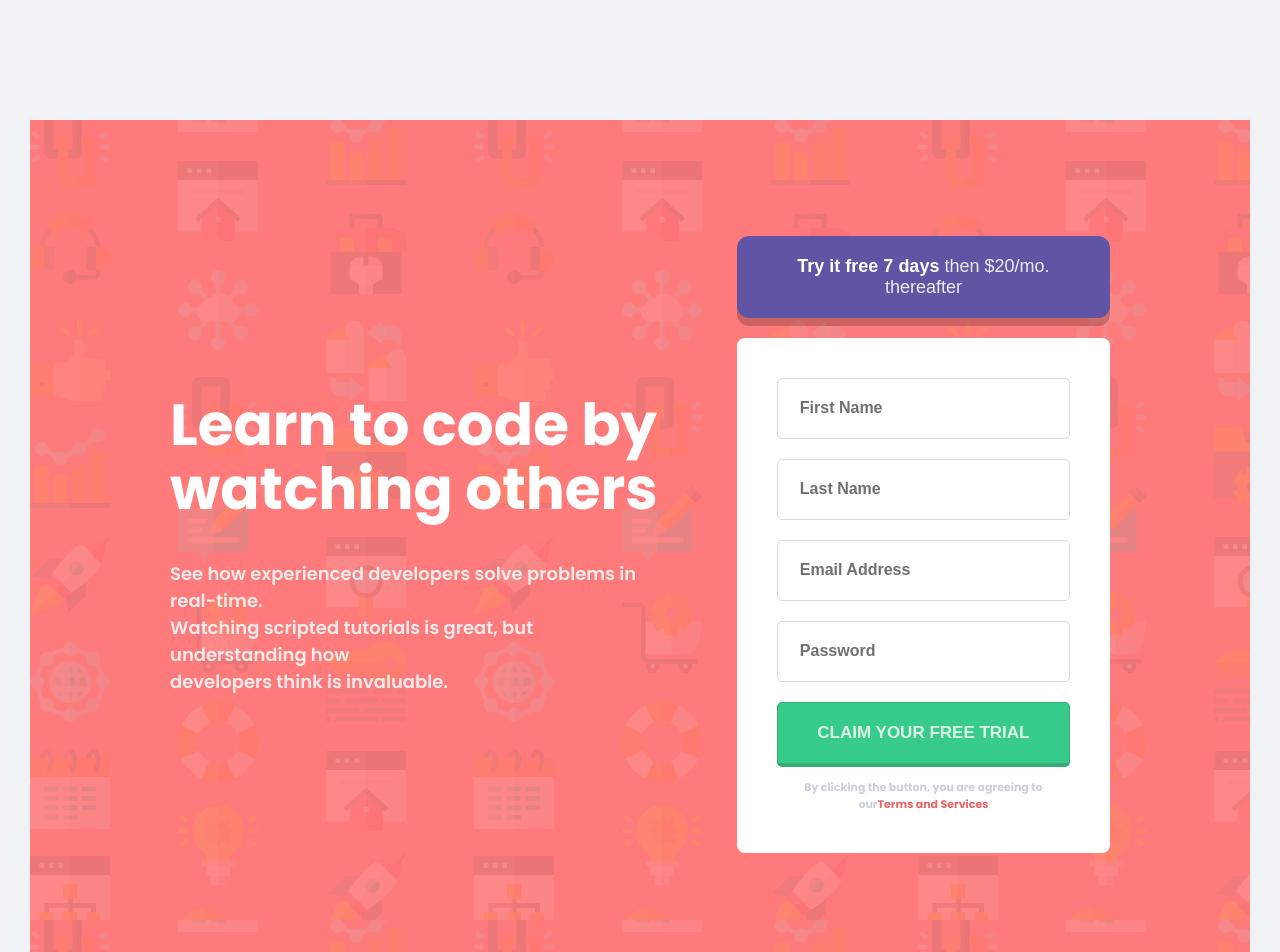
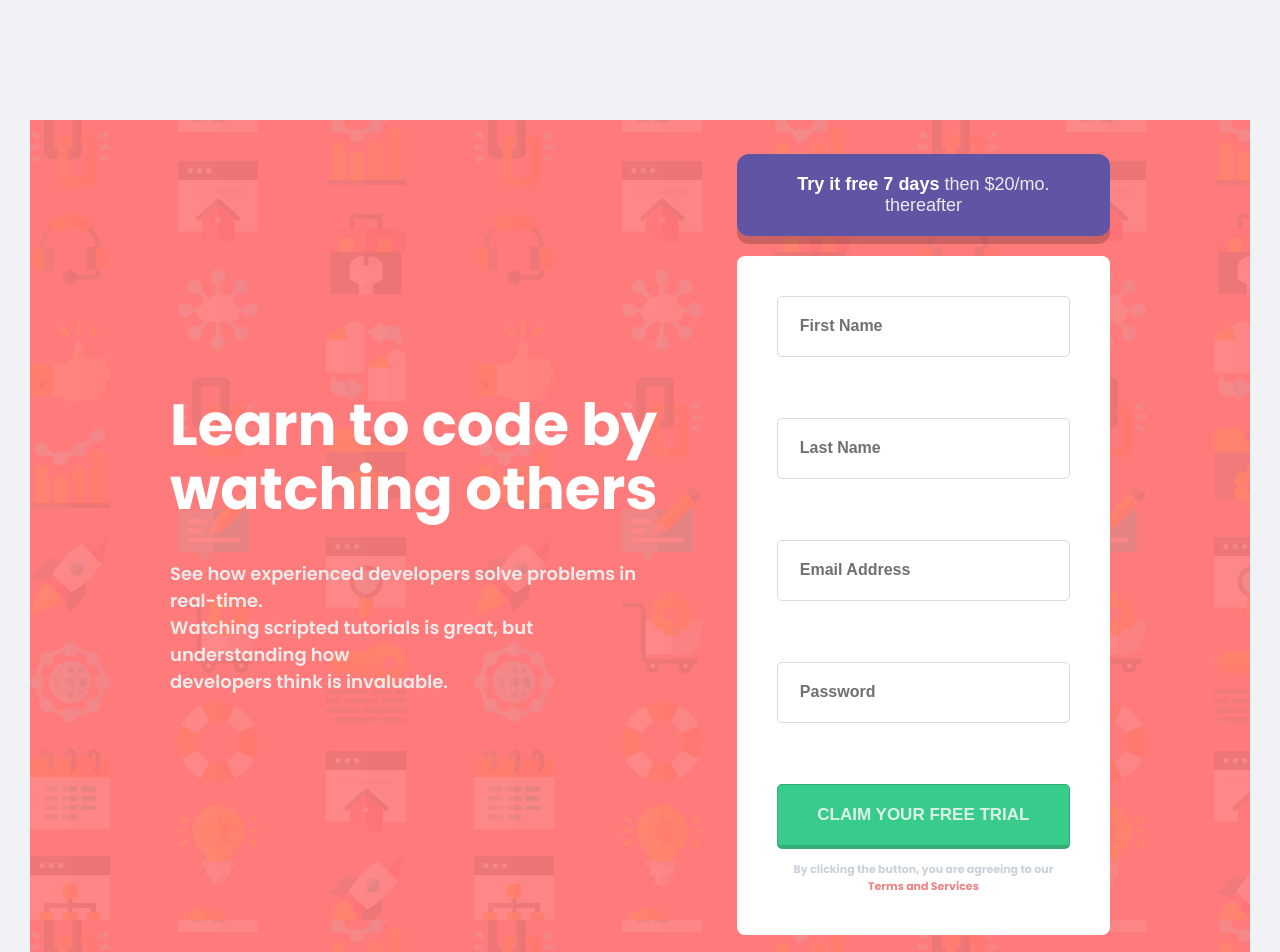
Before and after one commit to OxanaSF/sign-up-form, a React (Create React App) app: page / in a window 1280 px wide. Shown: the top 952 px of the page. Built offline with nearby package versions, Linux system fonts and the light colour scheme.

Commit message:
added state logic that handles input state, for that, applied useState, useEffect, handleSubmit function and validate function, added styling to display appropriate colors and messages

```diff
--- a/src/App.css
+++ b/src/App.css
@@ -45,9 +45,6 @@ body {
   padding: 0rem 8.75rem;
 }
 
-.section-left {
-}
-
 .section-left h1 {
   font-weight: 700;
   font-size: 3.625rem;
@@ -91,13 +88,35 @@ body {
   border-radius: 0.5rem;
 }
 
-input {
+#input {
   width: 100%;
   padding: 1.375rem;
   margin-bottom: 1.25rem;
   border-radius: 0.313rem;
   border: none;
   border: 0.094rem solid rgb(220, 218, 218);
+}
+
+#input-active {
+  width: 100%;
+  padding: 1.375rem;
+  margin-bottom: 1.25rem;
+  border-radius: 0.313rem;
+  border: none;
+  border: 2px solid hsl(0, 73%, 64%);
+}
+
+#input-active::placeholder {
+  color: transparent;
+}
+
+#input-active-email {
+  width: 100%;
+  padding: 1.375rem;
+  margin-bottom: 1.25rem;
+  border-radius: 0.313rem;
+  border: none;
+  border: 2px solid hsl(0, 73%, 64%);
 }
 
 input:hover {
@@ -110,13 +129,30 @@ input:active {
   border: 0.094rem solid rgb(65, 65, 143);
 }
 
+.form-input-active {
+  opacity: 0;
+}
+
+.form-input {
+  margin-bottom: 10px;
+}
+
+.form-input p {
+  float: right;
+  color: hsl(0, 72%, 72%) !important;
+  font-style: italic;
+  font-weight: light !important;
+  font-size: 11px !important;
+}
+
 ::placeholder {
   color: rgb(113, 111, 111);
   font-size: 1rem;
   font-weight: 600;
 }
 
-.claim-trial {
+.claim-trial,
+.claim-trial-active {
   background-color: var(--green);
   padding: 1.25rem;
   color: rgba(247, 247, 247, 0.858);
@@ -131,6 +167,12 @@ input:active {
   margin-bottom: 0.75rem;
 }
 
+.claim-trial-active {
+  background-color: hsl(154, 54%, 63%);
+  color: #ffff;
+  border-bottom: 0.281rem solid hsl(152, 42%, 56%);
+}
+
 .form-secton p {
   color: rgb(202, 209, 218);
   font-size: 0.688rem;
@@ -138,6 +180,8 @@ input:active {
   text-align: center;
 }
 
-.form-secton .terms-and-services {
-  color: rgb(231, 101, 101);
+.form-secton .terms-and-services a {
+  color: hsl(0, 72%, 72%);
+  text-decoration: none;
+  font-weight: 700 !important;
 }
--- /dev/null
+++ b/src/Form.js
@@ -0,0 +1,163 @@
+import React, { useState, useEffect } from "react";
+import errorImage from "./images/icon-error.svg";
+
+const Form = () => {
+  const initialValues = {
+    fname: "",
+    lname: "",
+    email: "",
+    password: "",
+  };
+
+  const [formValues, setFormValues] = useState(initialValues);
+  const [formErrors, setFormErrors] = useState({});
+  const [isSubmit, setIsSubmit] = useState(false);
+
+  const handleChange = (e) => {
+    console.log(e.target);
+    const { name, value } = e.target;
+    setFormValues({ ...formValues, [name]: value });
+    console.log(formValues);
+  };
+
+  const handleSubmit = (e) => {
+    e.preventDefault();
+    setFormErrors(validate(formValues));
+    setIsSubmit(true);
+  };
+
+  useEffect(() => {
+    console.log(formErrors);
+    if (Object.keys(formErrors).length === 0 && isSubmit) {
+      console.log(formValues);
+    }
+  }, [formErrors]);
+
+  const validate = (values) => {
+    const errors = {};
+    const regex = /^[^\s@]+@[^\s@]+\.[^\s@]{2,}$/i;
+
+    if (!values.fname) {
+      errors.fname = "First Name cannot be empty";
+    }
+    if (!values.lname) {
+      errors.lname = "Last Name cannot be empty";
+    }
+
+    if (!values.email) {
+      errors.email = "Email cannot be empty";
+    } else if (!regex.test(values.email)) {
+      errors.email = "Looks like this is not an email";
+    }
+
+    if (!values.password) {
+      errors.password = "Password cannot be empty";
+    }
+
+    return errors;
+  };
+
+  return (
+    <form className="form" onSubmit={handleSubmit}>
+      <div className="form-input">
+        <input
+          id={formErrors.fname ? "input-active" : "input"}
+          type="text"
+          className="first-name"
+          placeholder="First Name"
+          name="fname"
+          value={formValues.fname}
+          onChange={handleChange}
+        />
+        <span>
+          <img
+            className={formErrors.fname ? "" : "form-input-active"}
+            src={errorImage}
+            alt="error"
+          />
+        </span>
+
+        <p className="error-message">{formErrors.fname}</p>
+      </div>
+
+      <div className="form-input">
+        <input
+          id={formErrors.lname ? "input-active" : "input"}
+          type="text"
+          className="lname"
+          placeholder="Last Name"
+          name="lname"
+          value={formValues.lname}
+          onChange={handleChange}
+        />
+        <span>
+          <img
+            className={formErrors.lname ? "" : "form-input-active"}
+            src={errorImage}
+            alt="error"
+          />
+        </span>
+
+        <p className="error-message">{formErrors.lname}</p>
+      </div>
+
+      <div className="form-input">
+        <input
+          id={formErrors.email ? "input-active" : "input"}
+          type="text"
+          className="email"
+          placeholder={formErrors.email ? "" : "Email Address"}
+          name="email"
+          value={formValues.email}
+          onChange={handleChange}
+        />
+        <span>
+          <img
+            className={formErrors.email ? "" : "form-input-active"}
+            src={errorImage}
+            alt="error"
+          />
+        </span>
+
+        <p>{formErrors.email}</p>
+      </div>
+
+      <div className="form-input">
+        <input
+          id={formErrors.password ? "input-active" : "input"}
+          type="password"
+          className="password"
+          placeholder="Password"
+          name="password"
+          value={formValues.password}
+          onChange={handleChange}
+        />
+
+        <span>
+          <img
+            className={formErrors.password ? "" : "form-input-active"}
+            src={errorImage}
+            alt="error"
+          />
+        </span>
+
+        <p className="error-message">{formErrors.password}</p>
+      </div>
+
+      <button
+        className={formErrors.email ? "claim-trial-active" : "claim-trial"}
+        type="submit"
+      >
+        Claim your free trial
+      </button>
+      <p>
+        By clicking the button, you are agreeing to our
+        <span className="terms-and-services">
+          <a href="#"> Terms and Services</a>
+        </span>
+      </p>
+    </form>
+  );
+};
+
+export default Form;
--- a/src/SectionRight.js
+++ b/src/SectionRight.js
@@ -1,4 +1,5 @@
 import React from "react";
+import Form from "./Form";
 
 const SectionRight = () => {
   return (
@@ -9,46 +10,7 @@ const SectionRight = () => {
       </button>
 
       <div className="form-secton">
-        <form id="form">
-          <div>
-            <input
-              type="text"
-              className="first-name"
-              placeholder="First Name"
-              id="fname"
-            ></input>
-          </div>
-          <div>
-            <input
-              type="text"
-              className="last-name"
-              placeholder="Last Name"
-              id="lname"
-            ></input>
-          </div>
-          <div>
-            <input
-              type="email"
-              className="email"
-              placeholder="Email Address"
-              id="email"
-            ></input>
-          </div>
-          <div>
-            <input
-              type="password"
-              className="password"
-              placeholder="Password"
-              id="password"
-            ></input>
-          </div>
-
-          <button className="claim-trial">Claim your free trial</button>
-          <p>
-            By clicking the button, you are agreeing to our
-            <span className="terms-and-services">Terms and Services</span>
-          </p>
-        </form>
+        <Form />
       </div>
     </div>
   );
```
Also changed, not shown: 1 other file (tests, documents, lock files or other folders).
